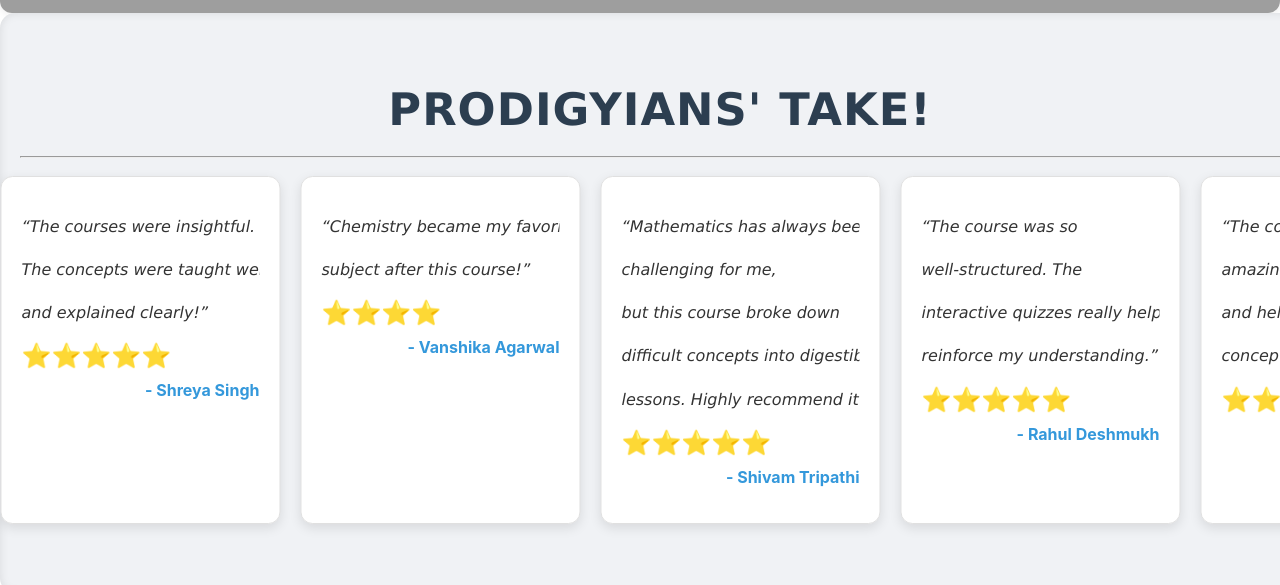
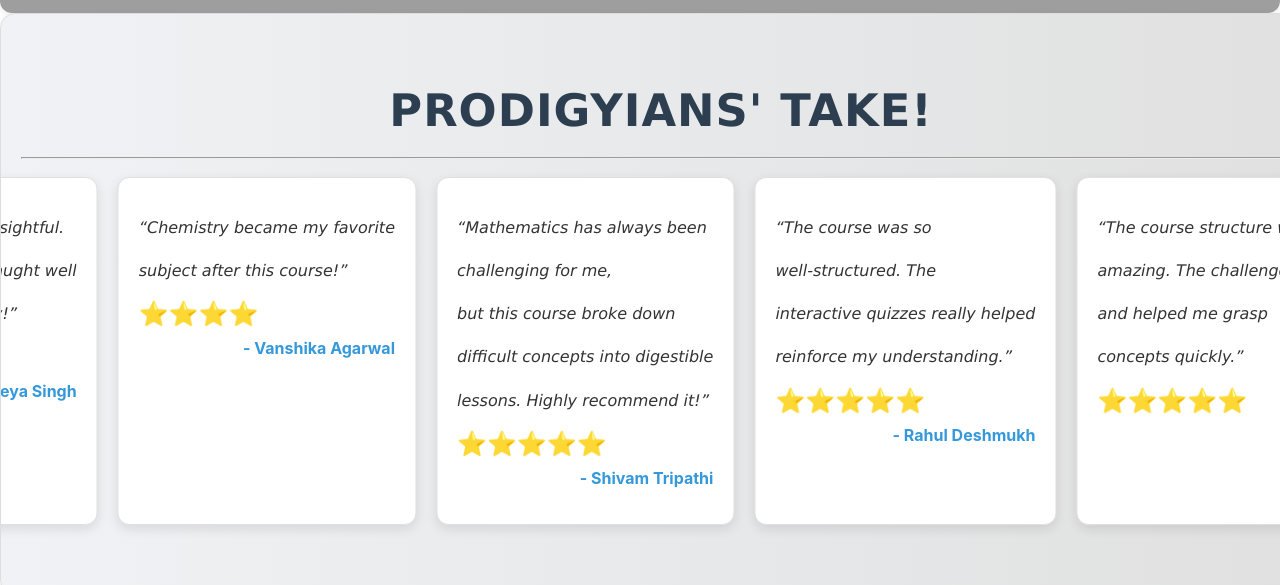
Before and after one commit to vm5/prodigypeak, a React (Create React App) app: page / in a window 1280 px wide. Shown: the part 4119-4704 px from the top of the page. Built offline with nearby package versions, Linux system fonts and the light colour scheme; grey boxes are pictures that could not be loaded.

Commit message:
Update reviews.jsx

```diff
--- a/src/reviews.jsx
+++ b/src/reviews.jsx
@@ -5,7 +5,8 @@ import styled, { keyframes } from 'styled-components';
 const ReviewsPage = () => {
   return (
     <ReviewsContainer>
-      <ReviewsTitle>Prodigyians' Take!</ReviewsTitle> <hr />
+      <ReviewsTitle>Prodigyians' Take!</ReviewsTitle>
+      <hr />
       <ReviewsContent>
         <ReviewItem>
           <Quote>“The courses were insightful.</Quote>
@@ -40,6 +41,7 @@ const ReviewsPage = () => {
           <Stars>⭐⭐⭐⭐⭐</Stars>
           <Reviewer>- Rahul Deshmukh</Reviewer>
         </ReviewItem>
+
         <ReviewItem>
           <Quote>“The course structure was</Quote>
           <Quote>amazing. The challenges were fun</Quote>
@@ -56,10 +58,10 @@ const ReviewsPage = () => {
 // Keyframes for the sliding animation
 const slideLeft = keyframes`
   0% {
-    transform: translateX(0%);
+    transform: translateX(-15%);
   }
   100% {
-    transform: translateX(-20%);
+    transform: translateX(-25%);
   }
 `;
 
@@ -76,13 +78,14 @@ const fadeIn = keyframes`
 const ReviewsContainer = styled.div`
   padding: 40px 20px;
   text-align: center;
-  background-color: #f0f2f5;
+  background: linear-gradient(to right, #f0f2f5, #e0e0e0);
   width: 100%;
-  height: 500px;
+  min-height: 500px;
   overflow: hidden;
   position: relative;
-  box-shadow: inset 0 0 10px rgba(0, 0, 0, 0.1);
+  box-shadow: 0 4px 8px rgba(0, 0, 0, 0.1);
   border-radius: 15px;
+  border: 1px solid #ddd;
 `;
 
 const ReviewsTitle = styled.h1`
@@ -90,7 +93,7 @@ const ReviewsTitle = styled.h1`
   color: #2c3e50;
   margin-bottom: 20px;
   font-weight: bold;
-  font-family: 'Verdana', sans-serif;
+  font-family: 'Verdana';
   text-transform: uppercase;
   letter-spacing: 1px;
   animation: ${fadeIn} 2s ease-in-out;
@@ -99,24 +102,23 @@ const ReviewsTitle = styled.h1`
 const ReviewsContent = styled.div`
   display: flex;
   white-space: nowrap;
-  animation: ${slideLeft} 60s linear infinite;
+  animation: ${slideLeft} 30s linear infinite;
+  gap: 20px;
   padding: 10px;
-  gap: 20px;
 `;
 
 const ReviewItem = styled.div`
   display: inline-block;
-  width: 280px;
+  width: 300px;
   padding: 20px;
-  background-color: #ffffff;
+  background: #ffffff;
   border: 1px solid #e0e0e0;
   border-radius: 12px;
-  text-align: left;
   color: #333;
-  box-sizing: border-box;
   box-shadow: 0 4px 12px rgba(0, 0, 0, 0.1);
   transition: box-shadow 0.3s ease-in-out, transform 0.3s ease-in-out;
   animation: ${fadeIn} 2s ease-in-out;
+  text-align: left;
 
   &:hover {
     box-shadow: 0 6px 15px rgba(0, 0, 0, 0.15);
```
